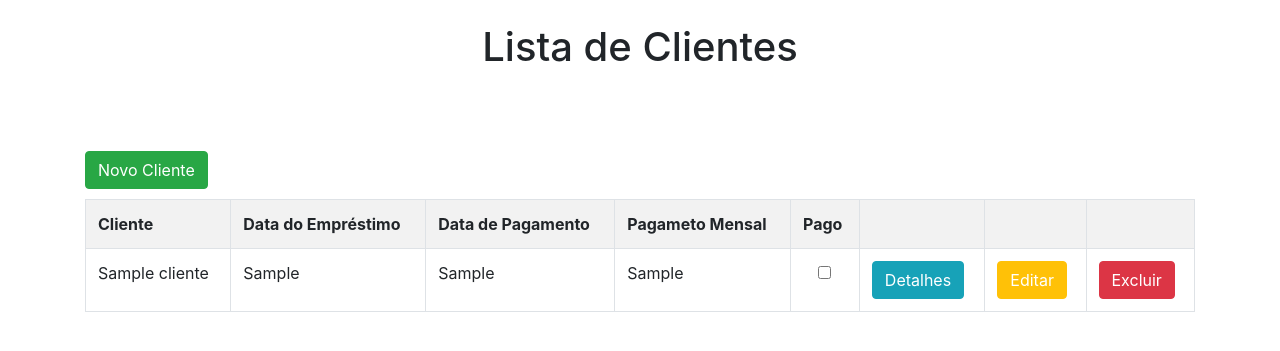
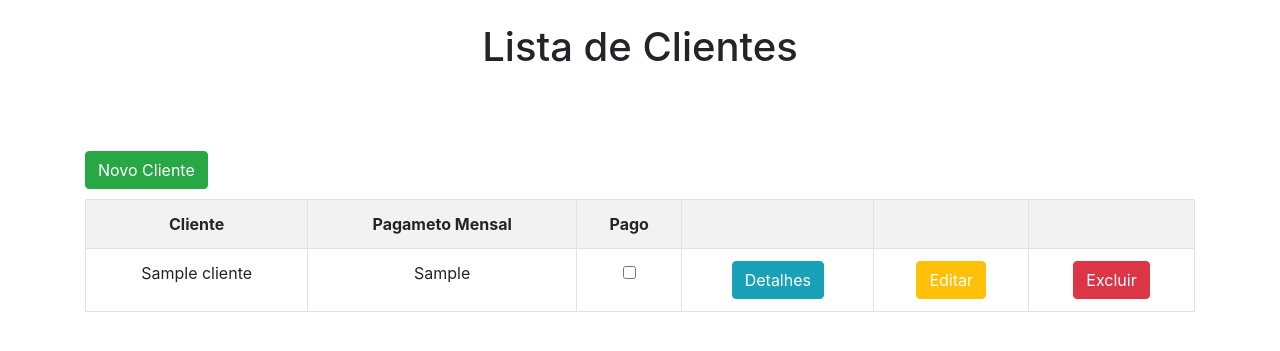
Before and after one commit to FerrazM/loan-database, a Django app: page / in a window 1280 px wide. Shown: the part 177-528 px from the top of the page. Run offline with Django 4.2, Linux system fonts and the light colour scheme; a user stored in the database is signed in; tables that the repository leaves empty hold one stand-in row (values such as "Sample post").

Commit message:
att commit

```diff
--- a/loan_database/templates/loans/clientes.html
+++ b/loan_database/templates/loans/clientes.html
@@ -4,10 +4,8 @@
 <div class='container table-responsive-sm'>
 <button style='margin-bottom:10px;' class='btn btn-success'><a  style = 'color: white;' href="{% url 'novo_emprestimo' %}">Novo Cliente</a></button>
 <table class= 'table table-striped table-bordered'>
-    <tr>
+    <tr style="text-align: center;">
         <th>Cliente</th>
-        <th>Data do Empréstimo</th>
-        <th>Data de Pagamento</th>
         <th>Pagameto Mensal</th>
         <th>Pago</th>
         <th></th>
@@ -15,10 +13,8 @@
         <th></th>
     </tr>
     {% for dado in dados %}
-    <tr>
+    <tr style="text-align: center;">
         <td>{{dado.nome}}</td>
-        <td>{{dado.data}}</td>
-        <td>{{dado.vencimento_mensal}}</td>
         <td>{{dado.pagamento_mensal}}</td>
         {% if dado.divida_total_paga %}
         <td style='text-align:center'><input  type='checkbox' value="" id='divida_total_paga' checked></td>
```
